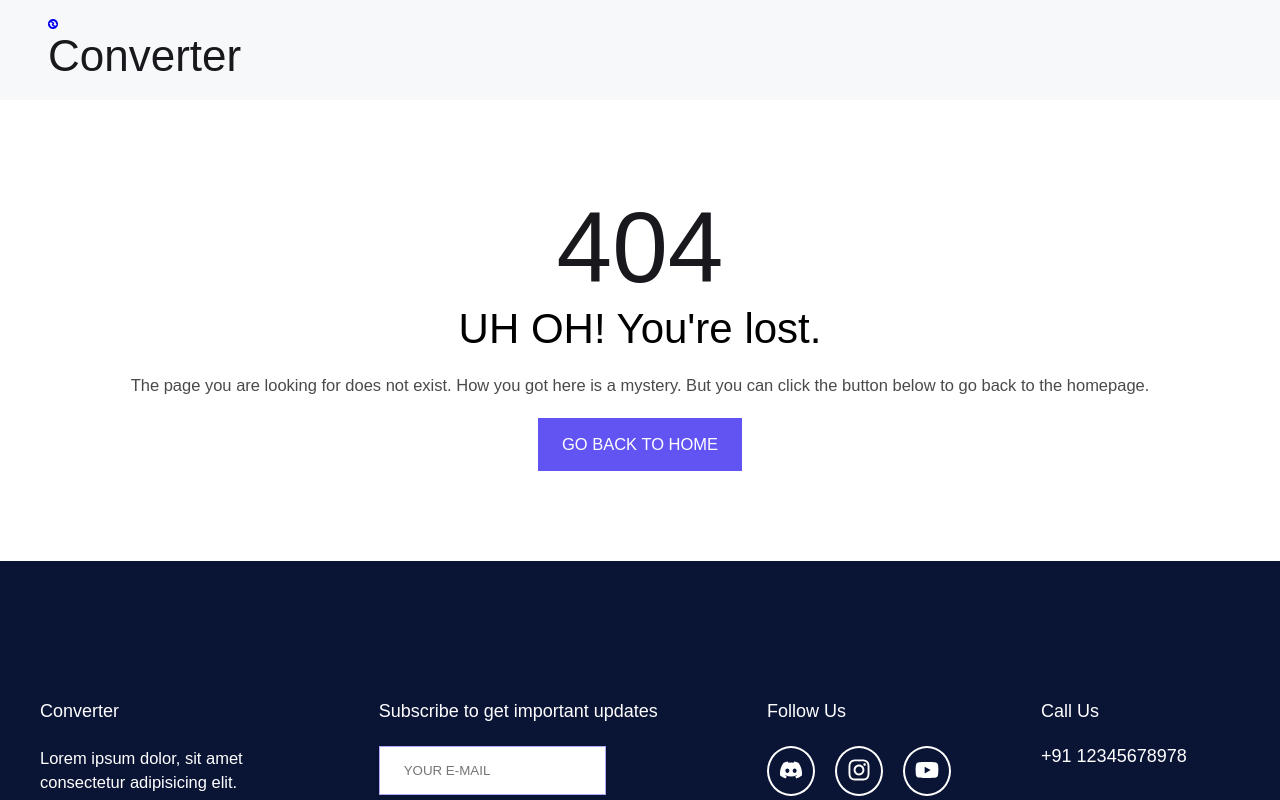
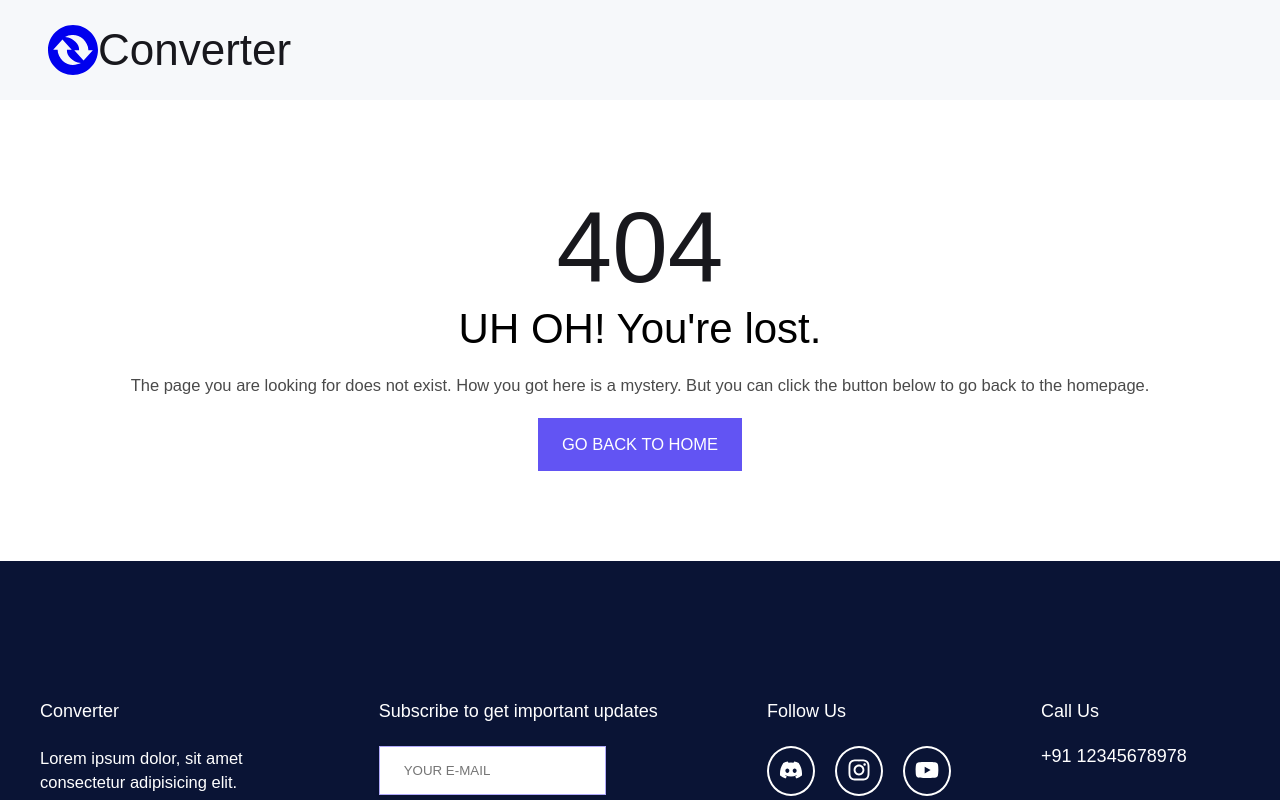
Before and after one commit to msn2106/converter, a React (Create React App) app: page / in a window 1280 px wide. Shown: the top 800 px of the page. Built offline with nearby package versions, Linux system fonts and the light colour scheme; the HTML template or start-up script is replaced by a standard one.

Commit message:
header styling fix

```diff
--- a/src/components/Header.js
+++ b/src/components/Header.js
@@ -8,8 +8,10 @@ const Header = () => {
   return (
     <MainHeader>
       <NavLink to="/converter">
-        <SiConvertio />
-        <h2> Converter</h2>
+        <div style={{display:'flex'}}>
+          <SiConvertio fontSize="5em"/>
+          <h2> Converter</h2>
+        </div>
       </NavLink>
       {/* <Nav /> */}
     </MainHeader>
```
